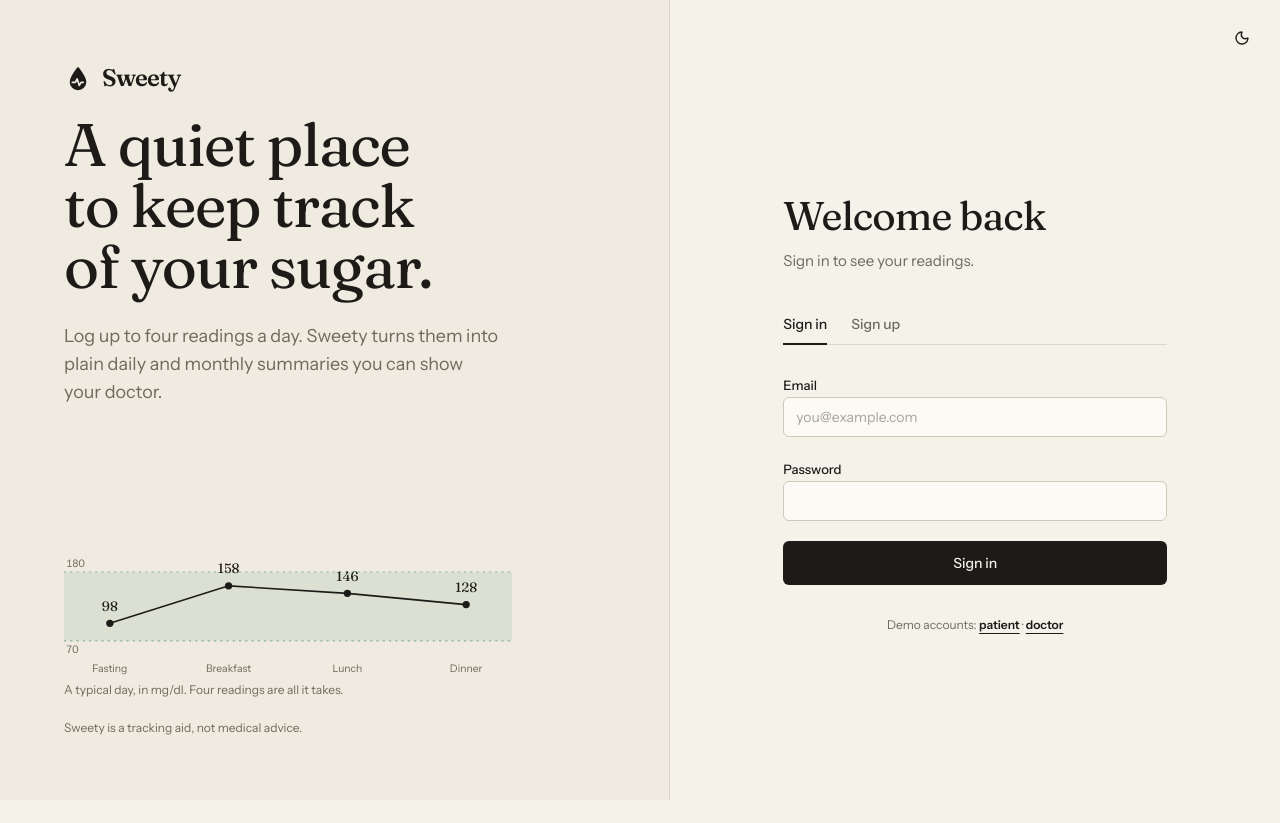
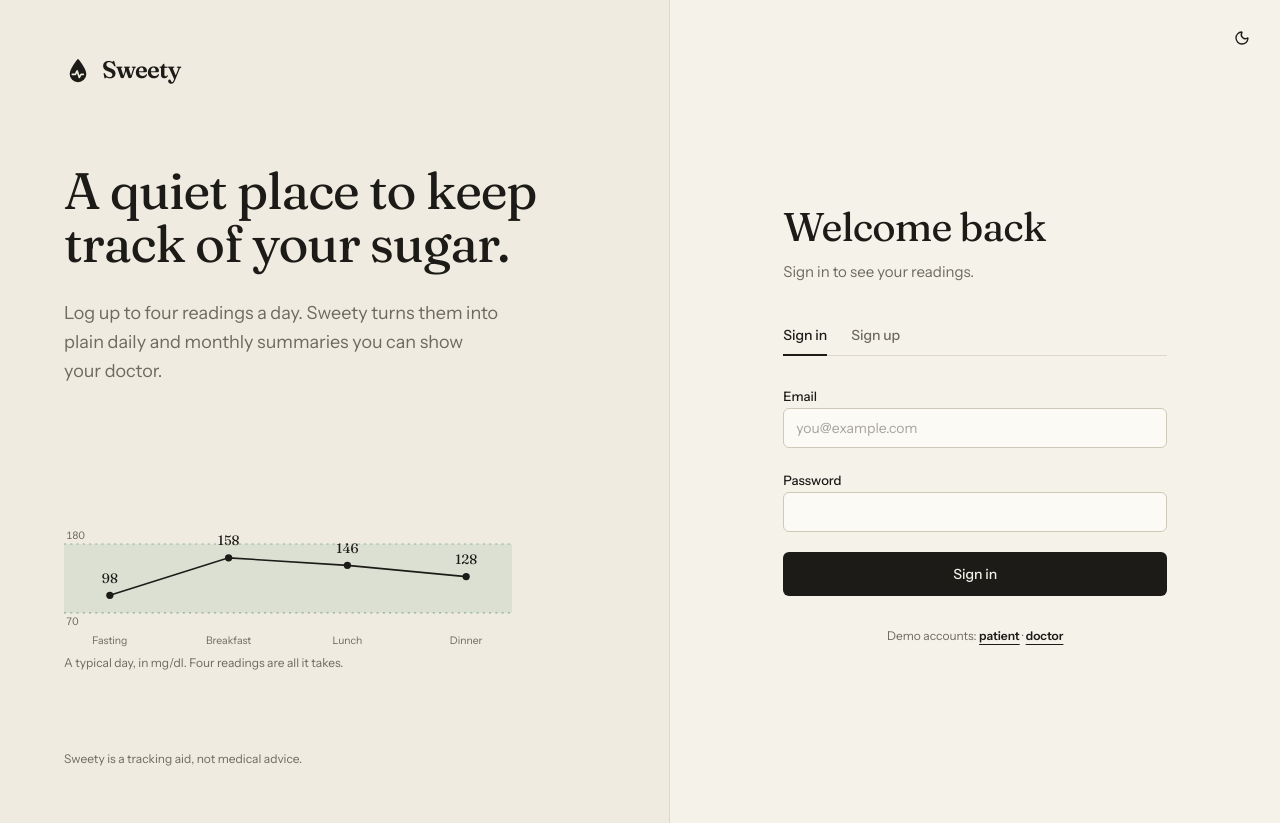
Before and after one commit to ads-gpt/sweety, a React (Vite) app in the folder client/: page / in a window 1280 px wide. Before the commit the page ends 800 px from the top, so only its background shows below. Built offline with nearby package versions, Linux system fonts and the light colour scheme.

Commit message:
Login: guarantee spacing between logo and headline, hide sketch on short screens

```diff
--- a/client/src/pages/AuthPage.jsx
+++ b/client/src/pages/AuthPage.jsx
@@ -81,12 +81,12 @@ export default function AuthPage() {
 
   return (
     <div className="grid min-h-dvh lg:grid-cols-[1.1fr_1fr]">
-      <div className="hidden flex-col justify-between border-r bg-paper-2 p-16 lg:flex">
+      <div className="hidden flex-col justify-between gap-16 border-r bg-paper-2 px-16 py-14 lg:flex">
         <Logo />
-        <div className="max-w-lg">
-          <h2 className="text-[3.75rem] leading-[1.02]">A quiet place to keep track of your sugar.</h2>
-          <p className="mt-6 max-w-md text-lg text-muted-foreground">Log up to four readings a day. Sweety turns them into plain daily and monthly summaries you can show your doctor.</p>
-          <div className="mt-16"><DaySketch /></div>
+        <div className="max-w-lg py-4">
+          <h2 className="text-[clamp(2.75rem,4vw,3.75rem)] leading-[1.04]">A quiet place to keep track of your sugar.</h2>
+          <p className="mt-7 max-w-md text-lg leading-relaxed text-muted-foreground">Log up to four readings a day. Sweety turns them into plain daily and monthly summaries you can show your doctor.</p>
+          <div className="mt-14 hidden [@media(min-height:800px)]:block"><DaySketch /></div>
         </div>
         <p className="text-xs text-muted-foreground">Sweety is a tracking aid, not medical advice.</p>
       </div>
```
